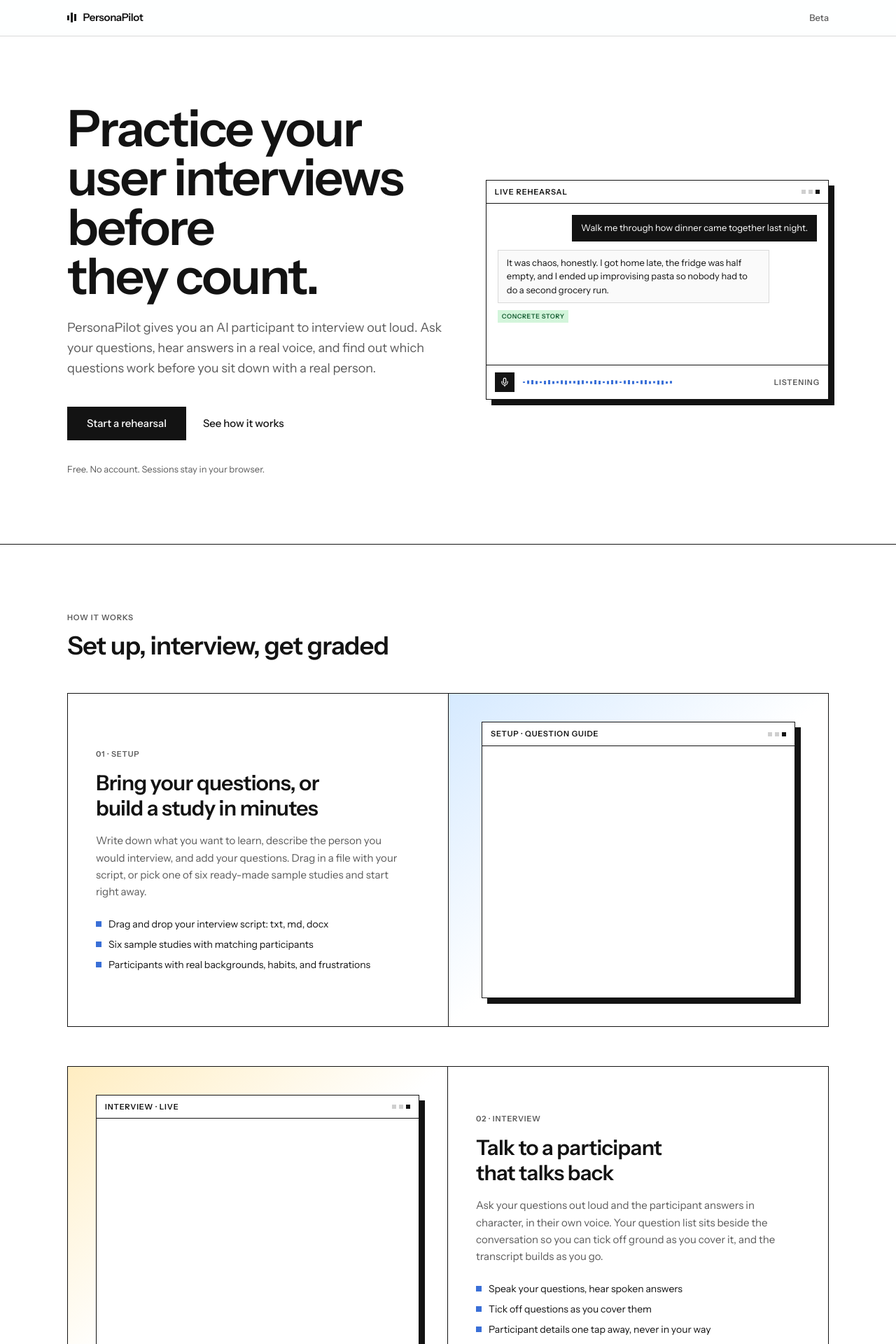
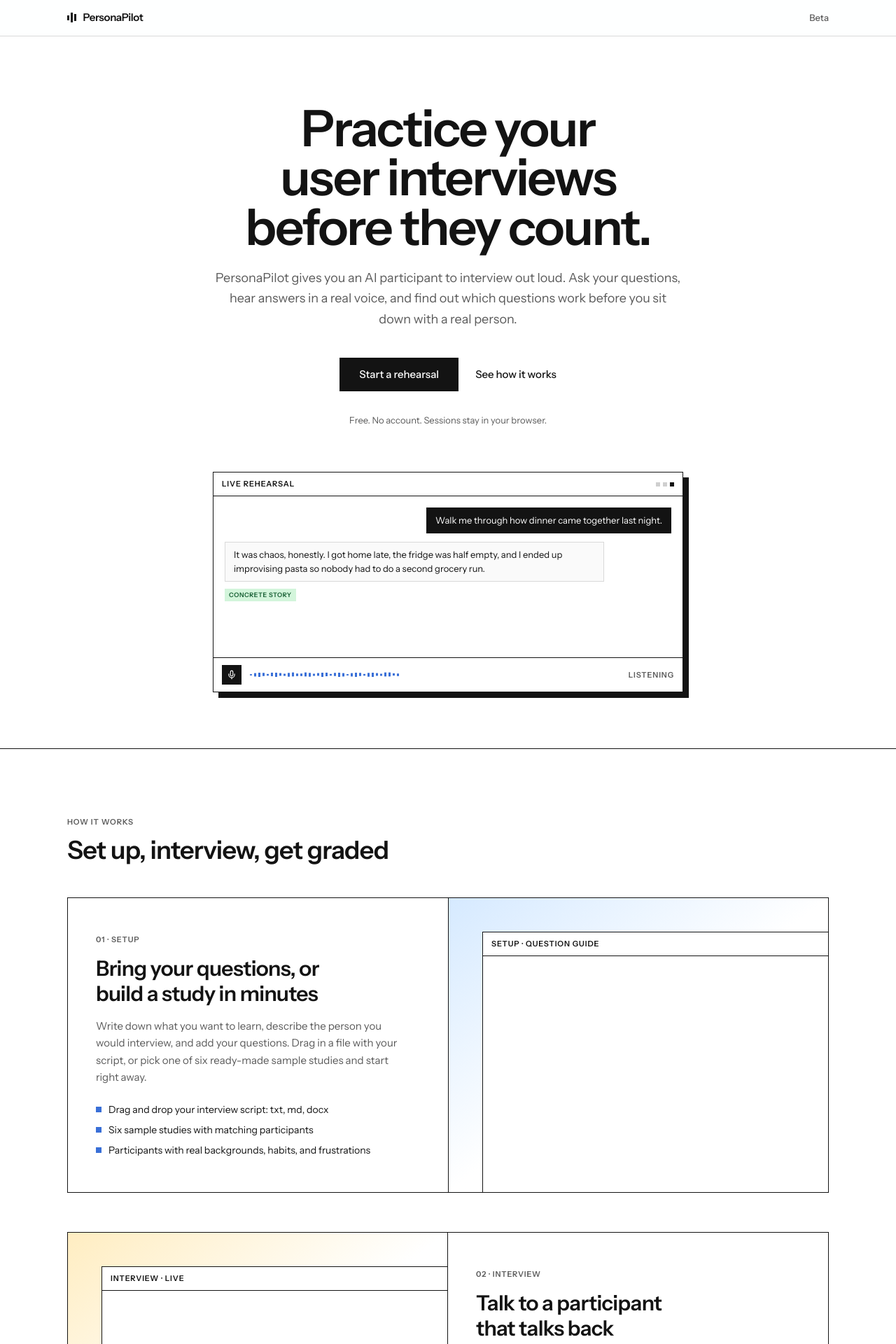
Before and after one commit to rishiashar/Personapilot, a Next.js app: page / in a window 1280 px wide. Shown: the top 1920 px of the page at 70% size. Built offline with nearby package versions, Linux system fonts and the light colour scheme.

Commit message:
feat: centered hero with demo below + cards crop the app windows bottom-right
Co-Authored-By: Devin AI <158243242+devin-ai-integration[bot]@users.noreply.github.com>

```diff
--- a/app/page.tsx
+++ b/app/page.tsx
@@ -26,8 +26,8 @@ const FEATURES = [
         label="Setup · Question guide"
         frameWidth={1100}
         frameHeight={780}
-        scale={0.46}
-        className="max-w-md"
+        scale={0.52}
+        className="absolute top-8 left-8 sm:top-12 sm:left-12"
       />
     ),
   },
@@ -48,8 +48,8 @@ const FEATURES = [
         label="Interview · Live"
         frameWidth={1280}
         frameHeight={800}
-        scale={0.42}
-        className="max-w-lg"
+        scale={0.5}
+        className="absolute top-8 left-8 sm:top-12 sm:left-12"
       />
     ),
     reverse: true,
@@ -71,8 +71,8 @@ const FEATURES = [
         label="Summary · Question by question"
         frameWidth={1280}
         frameHeight={900}
-        scale={0.42}
-        className="max-w-lg"
+        scale={0.5}
+        className="absolute top-8 left-8 sm:top-12 sm:left-12"
       />
     ),
   },
@@ -84,17 +84,16 @@ export default function HomePage() {
       <AppHeader mode="Beta" />
       <main className="flex-1">
         {/* Hero */}
-        <section className="mx-auto grid w-full max-w-6xl items-center gap-14 px-5 pt-16 pb-16 sm:px-8 sm:pt-24 sm:pb-24 lg:grid-cols-[1.05fr_0.95fr]">
-          <div>
+        <section className="mx-auto flex w-full max-w-6xl flex-col items-center px-5 pt-16 pb-16 text-center sm:px-8 sm:pt-24 sm:pb-20">
           <h1 className="max-w-4xl text-5xl leading-[0.98] font-semibold tracking-[-0.03em] text-balance sm:text-6xl xl:text-7xl">
             Practice your user interviews before they count.
           </h1>
-          <p className="mt-6 max-w-xl text-lg leading-relaxed text-muted-foreground">
+          <p className="mt-6 max-w-2xl text-lg leading-relaxed text-muted-foreground">
             PersonaPilot gives you an AI participant to interview out loud. Ask
             your questions, hear answers in a real voice, and find out which
             questions work before you sit down with a real person.
           </p>
-          <div className="mt-10 flex flex-wrap items-center gap-6">
+          <div className="mt-10 flex flex-wrap items-center justify-center gap-6">
             <Button
               size="lg"
               className="h-12 px-7 text-[15px] hover:bg-brand"
@@ -113,8 +112,7 @@ export default function HomePage() {
           <p className="mt-8 text-[13px] text-muted-foreground">
             Free. No account. Sessions stay in your browser.
           </p>
-          </div>
-          <HeroDemo className="w-full max-w-lg justify-self-center lg:justify-self-end" />
+          <HeroDemo className="mt-14 w-full max-w-2xl text-left sm:mt-16" />
         </section>
 
         {/* Feature cards */}
@@ -160,7 +158,7 @@ export default function HomePage() {
                 </div>
                 <div
                   className={cn(
-                    "flex items-center justify-center border-foreground bg-gradient-to-br p-7 max-lg:border-t sm:p-10 lg:border-l",
+                    "relative min-h-[320px] overflow-hidden border-foreground bg-gradient-to-br max-lg:border-t sm:min-h-[420px] lg:border-l",
                     feature.gradient,
                     feature.reverse && "lg:order-1 lg:border-r lg:border-l-0",
                   )}
--- a/components/landing/LiveAppFrame.tsx
+++ b/components/landing/LiveAppFrame.tsx
@@ -3,15 +3,16 @@ import { cn } from "@/lib/utils";
 /**
  * Embeds a real app screen (one of the /demo/* routes) inside the landing
  * page's window chrome. The screen renders at full desktop width and is
- * scaled down, anchored to the bottom-right corner so wider screens crop
- * off the left edge like a screenshot peeking out of the card.
+ * scaled down. The whole window is meant to sit inset from the top-left of
+ * its card panel and bleed off the panel's bottom-right edge, so the card
+ * crops it like a screenshot peeking out.
  */
 export function LiveAppFrame({
   src,
   label,
   frameWidth = 1280,
   frameHeight = 800,
-  scale = 0.42,
+  scale = 0.5,
   className,
 }: {
   src: string;
@@ -24,9 +25,10 @@ export function LiveAppFrame({
   return (
     <div
       className={cn(
-        "pointer-events-none w-full border border-foreground bg-background text-left shadow-[8px_8px_0_0_var(--foreground)] select-none",
+        "pointer-events-none border border-foreground bg-background text-left select-none",
         className,
       )}
+      style={{ width: Math.round(frameWidth * scale) }}
     >
       <div className="flex items-center justify-between border-b border-foreground px-3 py-2">
         <span className="caps">{label}</span>
@@ -46,7 +48,7 @@ export function LiveAppFrame({
           aria-hidden
           tabIndex={-1}
           loading="lazy"
-          className="absolute right-0 bottom-0 origin-bottom-right border-0 bg-background"
+          className="absolute top-0 left-0 origin-top-left border-0 bg-background"
           style={{
             width: frameWidth,
             height: frameHeight,
```
